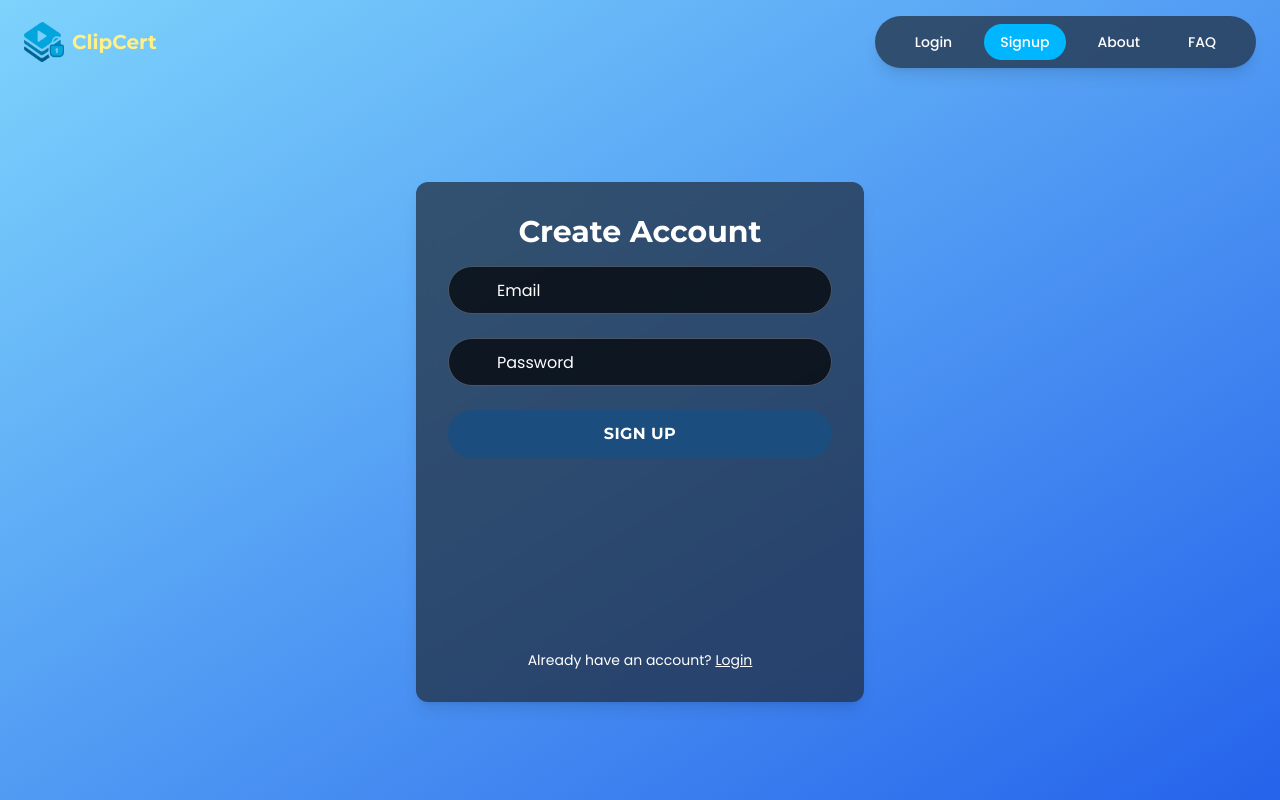
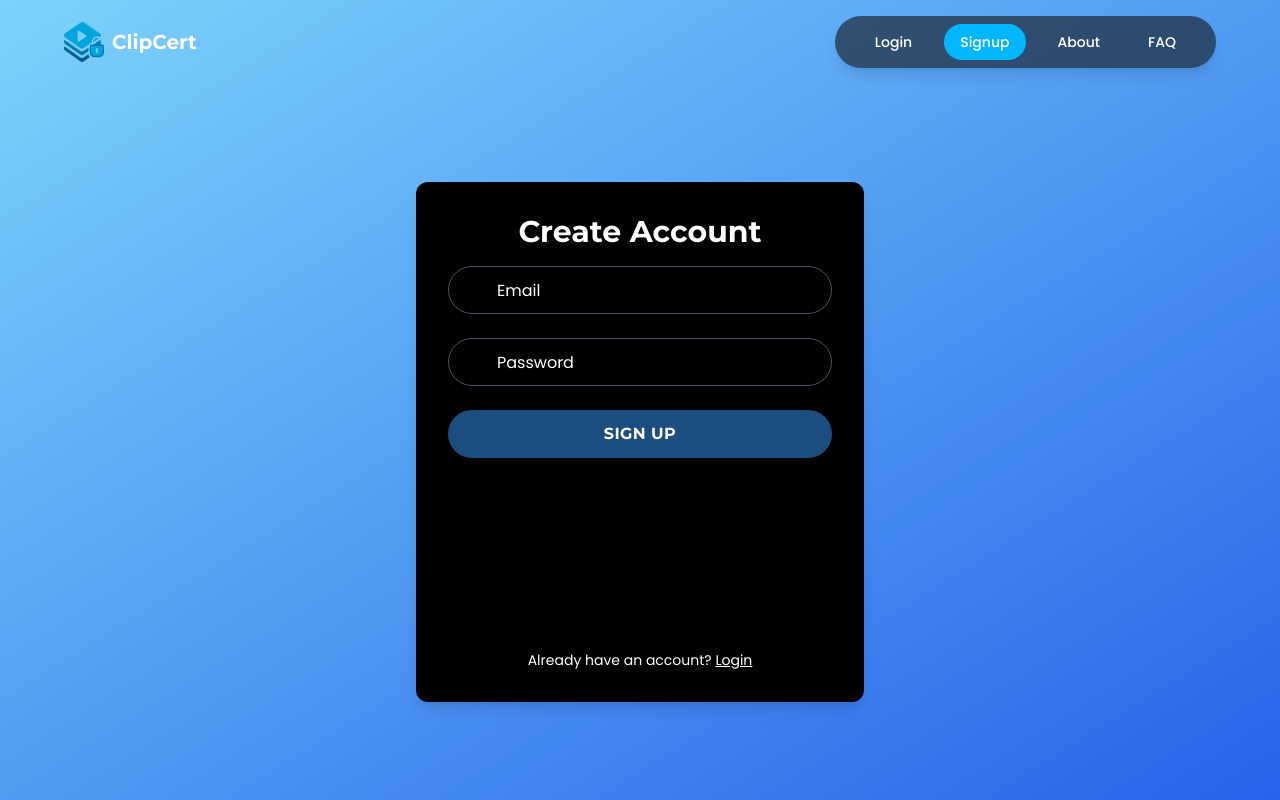
Before and after one commit to Vintr0n/AuthentiClip, a React (Vite) app in the folder frontend/: page /signup in a window 1280 px wide. Built offline with nearby package versions, Linux system fonts and the light colour scheme.

Commit message:
Front end changes

```diff
--- a/frontend/src/components/Header.jsx
+++ b/frontend/src/components/Header.jsx
@@ -22,14 +22,15 @@ export default function Header() {
     }`;
 
   return (
-    <header className="w-full px-6 py-4 flex items-center justify-between">
-      {/* Logo and title */}
+    <header className="w-full px-6 py-4 flex flex-col items-center justify-center">
+  <div className="w-full max-w-6xl flex justify-between items-center">
+    {/* Logo */}
     <div className="flex items-center space-x-2">
       <img src="/logo.png" alt="Logo" className="w-10 h-10" />
-        <h1 className="text-xl font-bold font-montserrat text-yellow-200">ClipCert</h1>
+      <h1 className="text-xl font-bold font-montserrat text-white">ClipCert</h1>
     </div>
 
-      {/* Nav menu */}
+    {/* Centered nav banner */}
     <nav className="bg-gray-800/70 backdrop-blur-md px-6 py-2 rounded-full flex space-x-4 shadow-lg">
       <NavLink to="/login" className={navLinkClass}>
         Login
@@ -60,6 +61,8 @@ export default function Header() {
         </>
       )}
     </nav>
+  </div>
 </header>
+
   );
 }
--- a/frontend/src/pages/Login.jsx
+++ b/frontend/src/pages/Login.jsx
@@ -32,7 +32,7 @@ export default function Login() {
   };
 
   return (
-    <div className="w-full max-w-md h-[520px] bg-gray-800/70 backdrop-blur-md rounded-xl p-8 shadow-lg text-white flex flex-col justify-between">
+    <div className="w-full max-w-md h-[520px] bg-black rounded-xl p-8 shadow-lg text-white flex flex-col justify-between">
       <h2 className="text-3xl font-montserrat font-bold text-center mb-4">Welcome Back</h2>
 
       <form onSubmit={handleLogin} className="space-y-6 flex-grow">
--- a/frontend/src/pages/Signup.jsx
+++ b/frontend/src/pages/Signup.jsx
@@ -14,8 +14,12 @@ export default function Signup() {
     try {
       const response = await fetch('https://video-auth-serverside.onrender.com/auth/signup', {
         method: 'POST',
-        headers: { 'Content-Type': 'application/json' },
-        body: JSON.stringify({ email, password }),
+headers: { 'Content-Type': 'application/x-www-form-urlencoded' },
+body: new URLSearchParams({
+  username: email,
+  password: password,
+}),
+
       });
 
       const data = await response.json();
@@ -28,7 +32,7 @@ export default function Signup() {
   };
 
   return (
-    <div className="w-full max-w-md h-[520px] bg-gray-800/70 backdrop-blur-md rounded-xl p-8 shadow-lg text-white flex flex-col justify-between">
+    <div className="w-full max-w-md h-[520px] bg-black rounded-xl p-8 shadow-lg text-white flex flex-col justify-between">
       <h2 className="text-3xl font-montserrat font-bold text-center mb-4">Create Account</h2>
 
       <form onSubmit={handleSignup} className="space-y-6 flex-grow">
```
Lines whose indentation alone changed are shown as unchanged.
